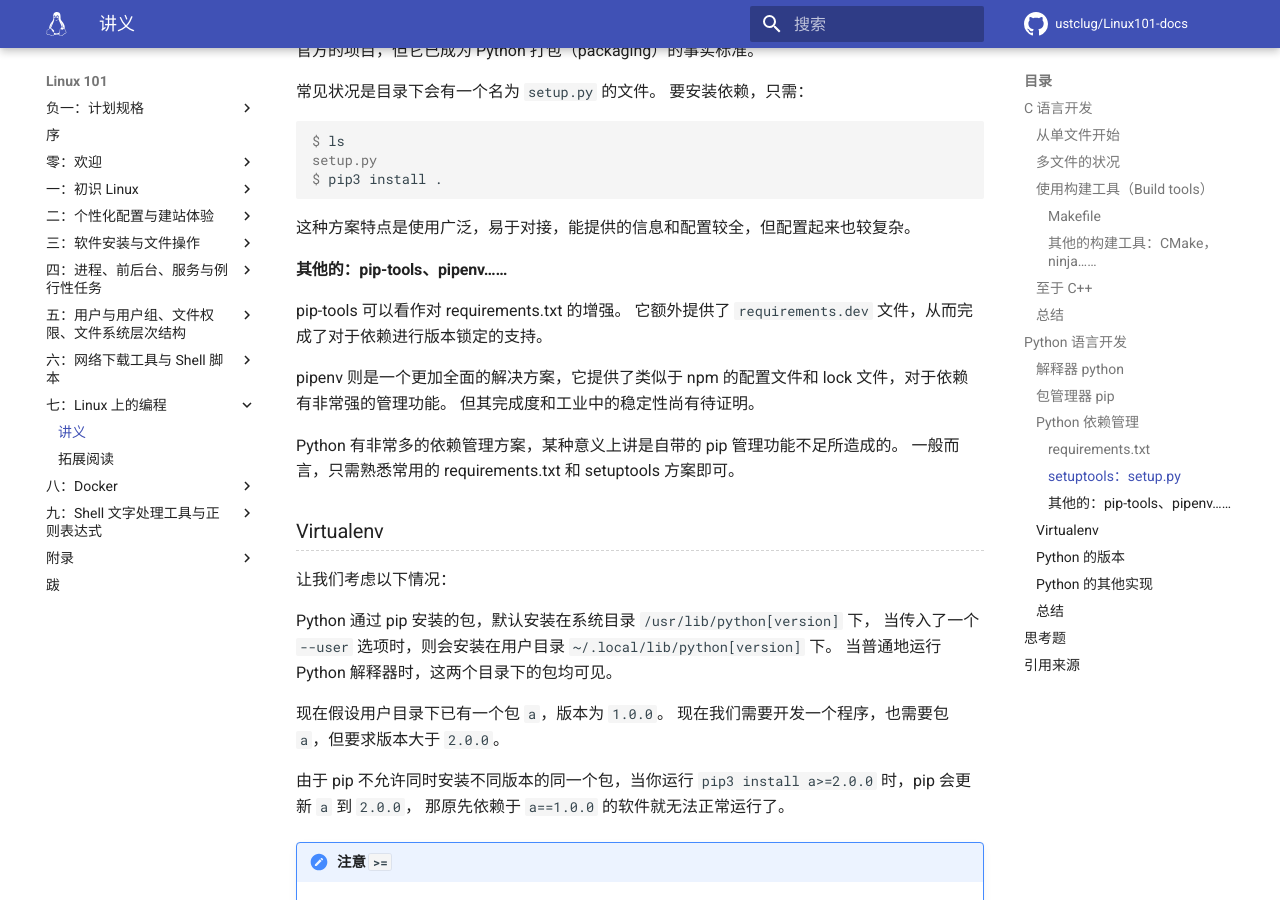
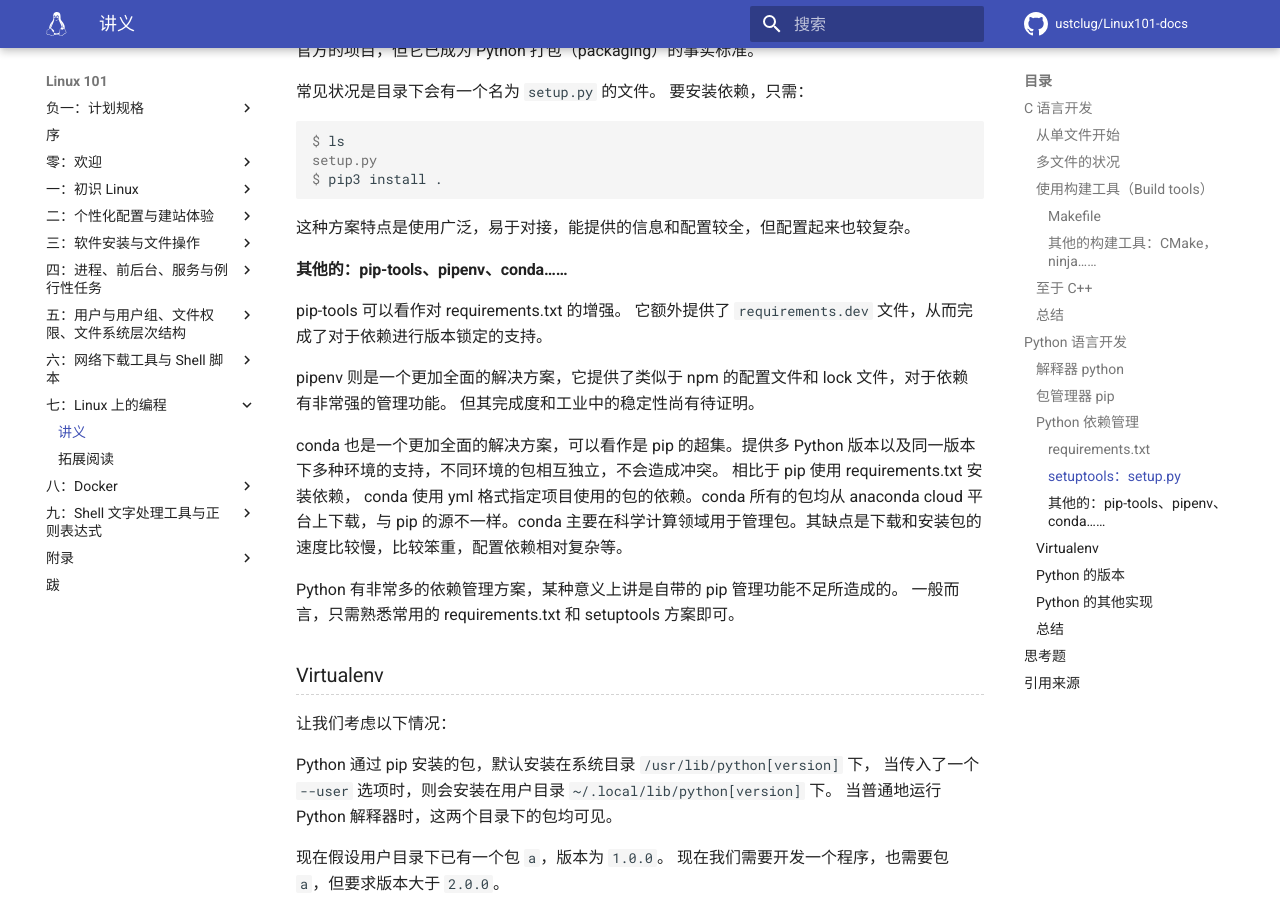
Before and after one commit to ustclug/Linux101-docs, an MkDocs documentation site: the page built from docs/Ch07/index.md, in a window 1280 px wide and 900 px high, scrolled down 7949 px. Built offline with MkDocs 1.6.1 and Material for MkDocs 9.7.7, drawn with Linux system fonts in a browser that asks for light colours; comment, search, counter and statistics services are not loaded.

Commit message:
Update index.md

```diff
--- a/docs/Ch07/index.md
+++ b/docs/Ch07/index.md
@@ -376,13 +376,16 @@ $ pip3 install .
 
 这种方案特点是使用广泛，易于对接，能提供的信息和配置较全，但配置起来也较复杂。
 
-#### 其他的：pip-tools、pipenv…… {#py-dep-other}
+#### 其他的：pip-tools、pipenv、conda…… {#py-dep-other}
 
 pip-tools 可以看作对 requirements.txt 的增强。
 它额外提供了 `requirements.dev` 文件，从而完成了对于依赖进行版本锁定的支持。
 
 pipenv 则是一个更加全面的解决方案，它提供了类似于 npm 的配置文件和 lock 文件，对于依赖有非常强的管理功能。
 但其完成度和工业中的稳定性尚有待证明。
+
+conda 也是一个更加全面的解决方案，可以看作是 pip 的超集。提供多 Python 版本以及同一版本下多种环境的支持，不同环境的包相互独立，不会造成冲突。
+相比于 pip 使用 requirements.txt 安装依赖， conda 使用 yml 格式指定项目使用的包的依赖。conda 所有的包均从 anaconda cloud 平台上下载，与 pip 的源不一样。conda 主要在科学计算领域用于管理包。其缺点是下载和安装包的速度比较慢，比较笨重，配置依赖相对复杂等。
 
 Python 有非常多的依赖管理方案，某种意义上讲是自带的 pip 管理功能不足所造成的。
 一般而言，只需熟悉常用的 requirements.txt 和 setuptools 方案即可。
```
